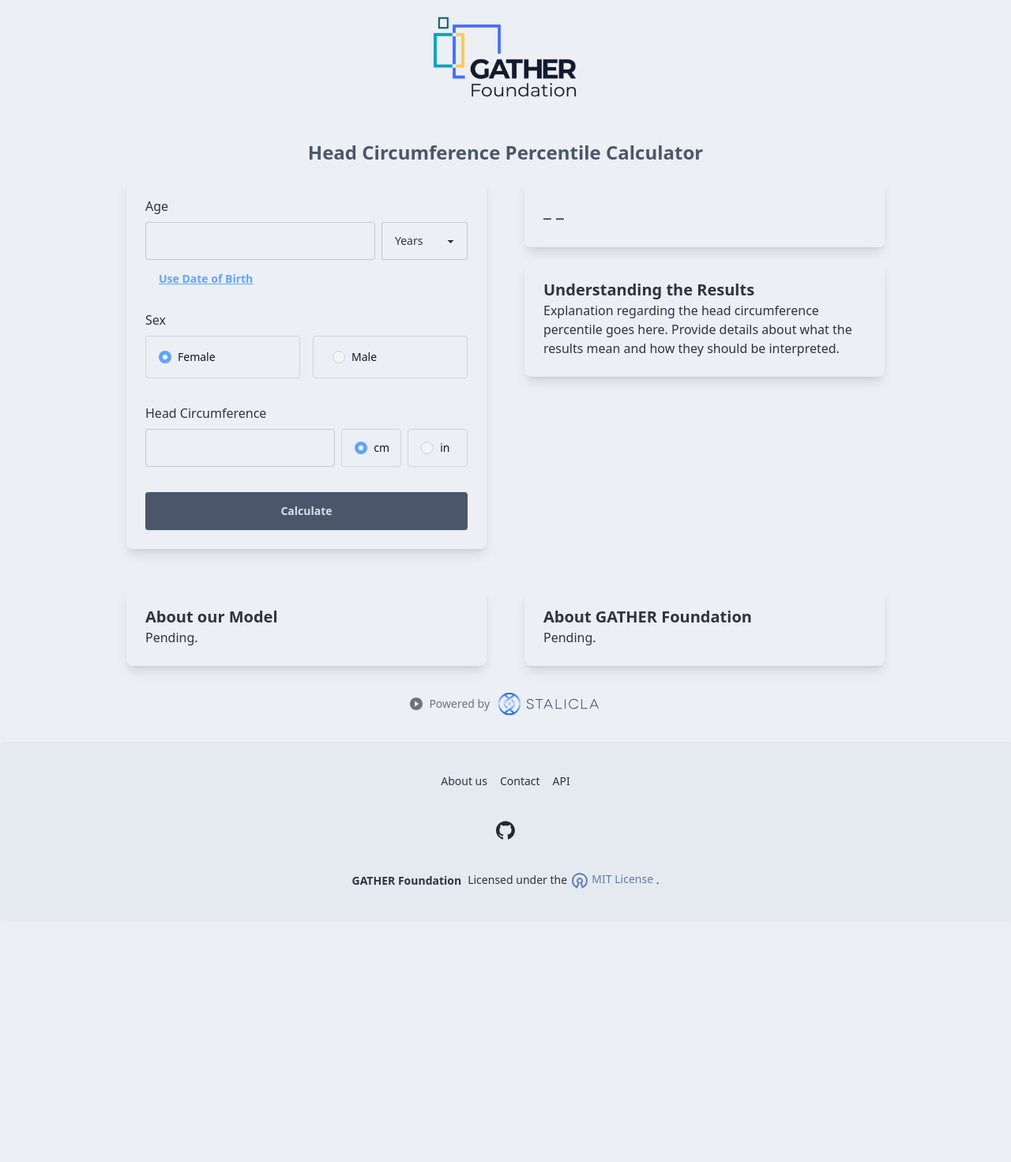
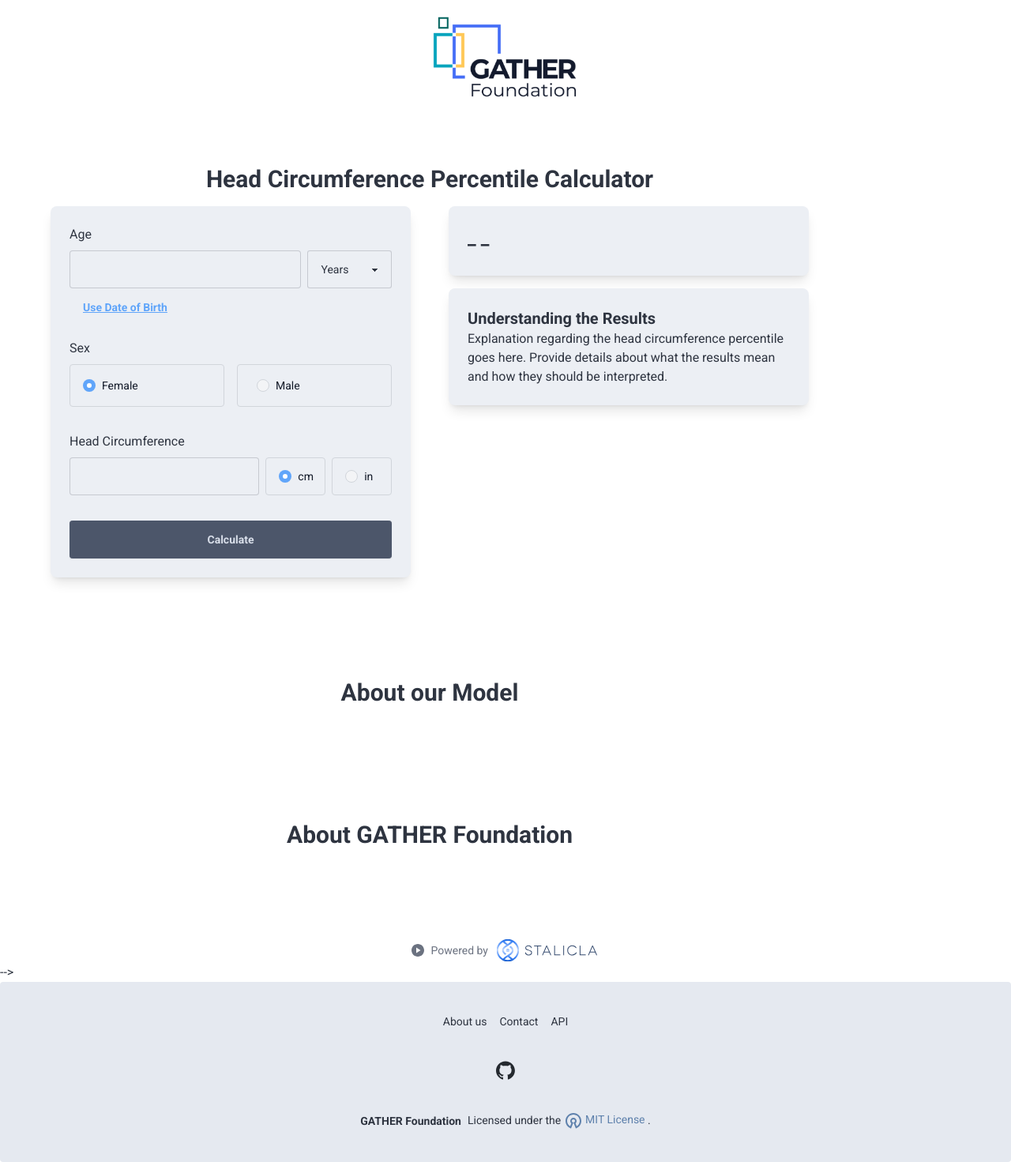
Before and after one commit to gather-foundation/gather-metrics, a Python web app: template src/templates/main.html in a window 1280 px wide. Shown: the whole page at 79% size. Before the commit the page ends 1125 px from the top, so only its background shows below. Run offline with Jinja, Linux system fonts and the light colour scheme; the template is opened without the code that fills it, so the values that code supplies are empty; some libraries are stand-ins or nearby versions.

Commit message:
style(templates): work on general style improvements

```diff
--- a/src/main.py
+++ b/src/main.py
@@ -42,9 +42,9 @@
 CSP_POLICY = (
     "default-src 'self'; "
     "script-src 'self' https://cdn.tailwindcss.com https://unpkg.com https://cdn.jsdelivr.net/npm/swagger-ui-dist@5/swagger-ui-bundle.js 'sha256-QOOQu4W1oxGqd2nbXbxiA1Di6OHQOLQD+o+G9oWL8YY='; "
-    "style-src 'self' 'unsafe-inline' https://cdn.jsdelivr.net; "
+    "style-src 'self' 'unsafe-inline' https://cdn.jsdelivr.net https://fonts.googleapis.com/ https://fonts.gstatic.com/; "
     "img-src 'self' data: https://fastapi.tiangolo.com; "
-    "font-src 'self' https://cdn.jsdelivr.net; "
+    "font-src 'self' https://cdn.jsdelivr.net https://fonts.gstatic.com/; "
     "connect-src 'self'; "
     "frame-src 'none'; "
     "object-src 'none'; "
--- a/src/templates/base.html
+++ b/src/templates/base.html
@@ -8,6 +8,7 @@
     <!-- Include HTMX -->
     <link rel="stylesheet" href="/static/styles.css">
     <link href="https://cdn.jsdelivr.net/npm/daisyui@4.12.10/dist/full.min.css" rel="stylesheet" type="text/css" />
+    <link href="https://fonts.googleapis.com/css2?family=Roboto:wght@400;700&display=swap" rel="stylesheet">
     <script src="https://cdn.tailwindcss.com?plugins=forms,typography,aspect-ratio,line-clamp,container-queries"></script>
     <script src="https://unpkg.com/htmx.org@1.9.3"></script>
     <script src="https://unpkg.com/htmx.org@1.9.12/dist/ext/response-targets.js"></script>
@@ -19,13 +20,19 @@
     <!-- Header -->
     {% include 'layout/header.html' %}
 
+    <main class="flex-grow flex-col justify-center items-center">
+        {% include 'sections/section_main.html' %}
+        {% include 'sections/section_model.html' %}
+        {% include 'sections/section_about.html' %}
+    </main>
+
     <!-- Main Content -->
-    <main class="flex-grow flex justify-center items-center">
+    <!-- <main class="flex-grow flex justify-center items-center">
         <div id="content" class="w-full sm:w-9/10 md:w-6/10 lg:w-5/10 max-w-screen-lg p-8">
             {% block content %}
             {% endblock %}
         </div>
-    </main>
+    </main> -->
 
     <!-- Footer -->
     {% include 'layout/footer.html' %}
--- /dev/null
+++ b/src/templates/components/section.html
@@ -0,0 +1,9 @@
+<div class="p-8">
+    <div id="section-content" class="w-full sm:w-9/10 md:w-6/10 lg:w-5/10 max-w-screen-lg p-8">
+    {% block section_content %}
+        <!-- Default content that can be overridden -->
+        <h2 class="text-2xl font-bold mb-4">Default Section Title</h2>
+        <p class="text-lg">Default section content.</p>
+    {% endblock %}
+    </div>
+</div>
--- a/src/templates/main.html
+++ b/src/templates/main.html
@@ -1,32 +1,6 @@
 {% extends "base.html" %}
 
 {% block content %}
-<h2 class="text-center text-xl sm:text-2xl font-bold mb-2 sm:mb-4 text-neutral">Head Circumference Percentile Calculator</h2>
-<div id="error-429"></div>
-<div class="grid grid-cols-1 md:grid-cols-2 gap-6 sm:gap-8 lg:gap-12 justify-center items-start w-full sm:w-9/10 md:w-8/10 lg:w-6/10 mx-auto">
-    <!-- First Column: Form -->
-    <div class="bg-base-100 p-4 sm:p-6 rounded-lg shadow-lg">
-        {% include "form/form.html" %}
-    </div>
-
-    <!-- Second Column: Results and Explanation -->
-    <div class="flex flex-col space-y-4">
-        {% include "result/hcirc_result.html" %}
-        <div class="bg-base-100 p-4 sm:p-6 rounded-lg shadow-lg">
-            <h2 class="text-center sm:text-left text-lg sm:text-xl font-bold">Understanding the Results</h2>
-            <p class="text-center sm:text-left">Explanation regarding the head circumference percentile goes here. Provide details about what the results mean and how they should be interpreted.</p>
-        </div>
-        <div id="error"></div>
-    </div>
-    <div class="bg-base-100 p-4 sm:p-6 rounded-lg shadow-lg">
-        <h2 class="text-center sm:text-left text-lg sm:text-xl font-bold">About our Model</h2>
-        <p class="text-center sm:text-left">Pending.</p>
-    </div>
-    <div class="bg-base-100 p-4 sm:p-6 rounded-lg shadow-lg">
-        <h2 class="text-center sm:text-left text-lg sm:text-xl font-bold">About GATHER Foundation</h2>
-        <p class="text-center sm:text-left">Pending.</p>
-    </div>
-</div>
 <!-- Powered By Section -->
 <div class="flex flex-col items-center justify-center mt-8">
     <div class="flex items-center space-x-2 text-gray-500">
--- /dev/null
+++ b/src/templates/sections/section_about.html
@@ -0,0 +1,5 @@
+{% extends "components/section.html" %}
+
+{% block section_content %}
+<h2 class="text-3xl font-bold mb-4 text-center">About GATHER Foundation</h2>
+{% endblock %}
--- /dev/null
+++ b/src/templates/sections/section_main.html
@@ -0,0 +1,21 @@
+{% extends "components/section.html" %}
+
+{% block section_content %}
+<div id="error-429"></div>
+<h2 class="text-3xl font-bold mb-4 text-center">Head Circumference Percentile Calculator</h2>
+<div class="grid grid-cols-1 md:grid-cols-2 gap-6 sm:gap-8 lg:gap-12 justify-center items-start w-full sm:w-9/10 md:w-8/10 lg:w-6/10 mx-auto">
+    <!-- First Column: Form -->
+    <div class="bg-base-100 p-4 sm:p-6 rounded-lg shadow-lg">
+        {% include "form/form.html" %}
+    </div>
+    <!-- Second Column: Results and Explanation -->
+    <div class="flex flex-col space-y-4">
+        {% include "result/hcirc_result.html" %}
+        <div class="bg-base-100 p-4 sm:p-6 rounded-lg shadow-lg">
+            <h2 class="text-center sm:text-left text-lg sm:text-xl font-bold">Understanding the Results</h2>
+            <p class="text-center sm:text-left">Explanation regarding the head circumference percentile goes here. Provide details about what the results mean and how they should be interpreted.</p>
+        </div>
+        <div id="error"></div>
+    </div>
+</div>
+{% endblock %}
--- /dev/null
+++ b/src/templates/sections/section_model.html
@@ -0,0 +1,5 @@
+{% extends "components/section.html" %}
+
+{% block section_content %}
+<h2 class="text-3xl font-bold mb-4 text-center">About our Model</h2>
+{% endblock %}
--- a/static/styles.css
+++ b/static/styles.css
@@ -1,14 +1,8 @@
-/* Default state - Hide the date input field */
-#age_date_input {
-    display: none;
+body {
+    font-family: 'Roboto', sans-serif; /* Apply the Roboto font */
+    background-color: #FFFFFF; /* Light gray background color */
 }
 
-/* Show the date input field when DOB is selected */
-input#age_dob:checked ~ #age_date_input {
-    display: block;
+.section--dark {
+    background-color: #FAFBFF;
 }
-
-/* Hide the float input field when DOB is selected */
-input#age_dob:checked ~ #age_float_input {
-    display: none;
-}
```
Also changed, not shown: tailwind.config.js (added, +26 -0 lines).
